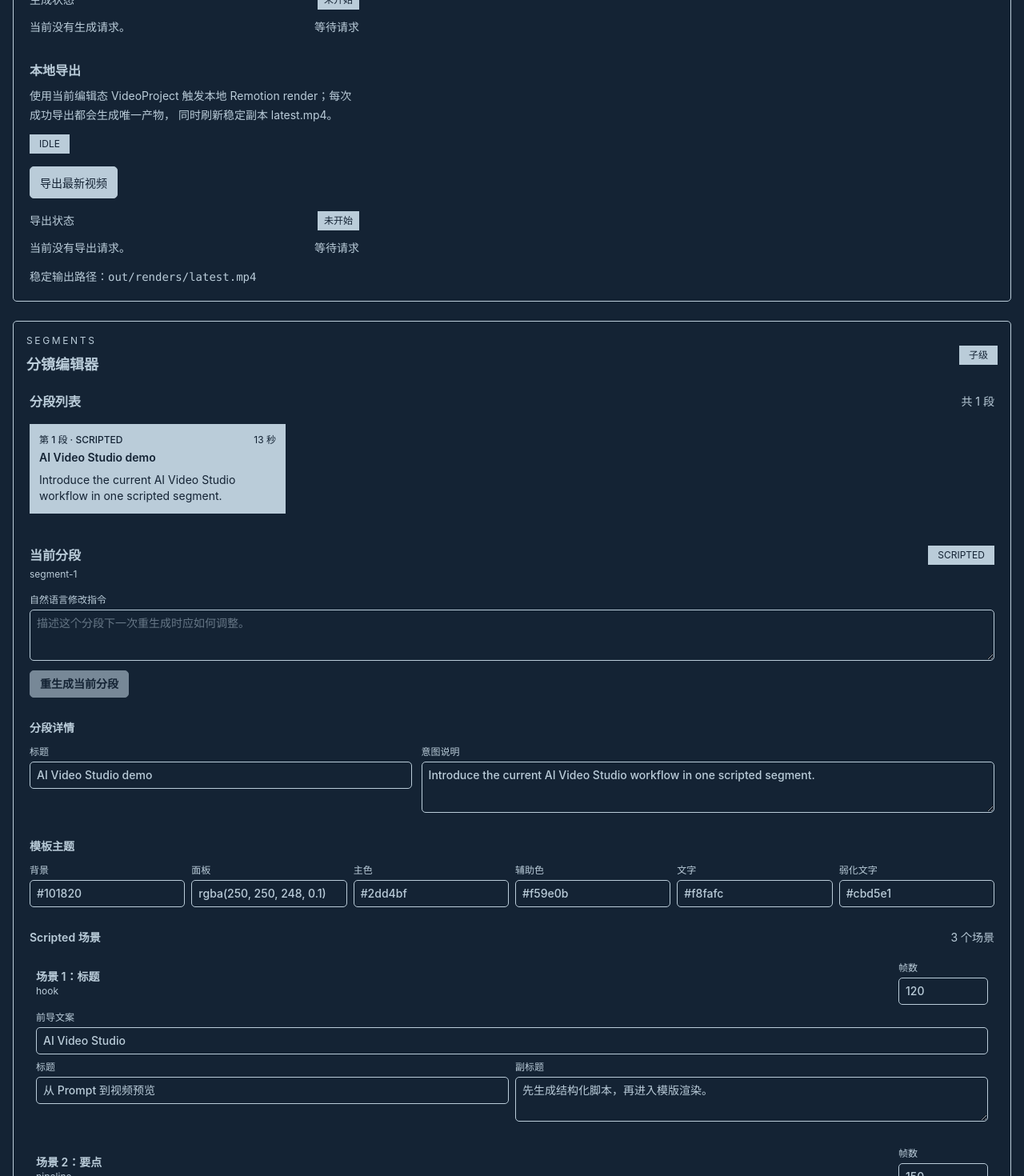
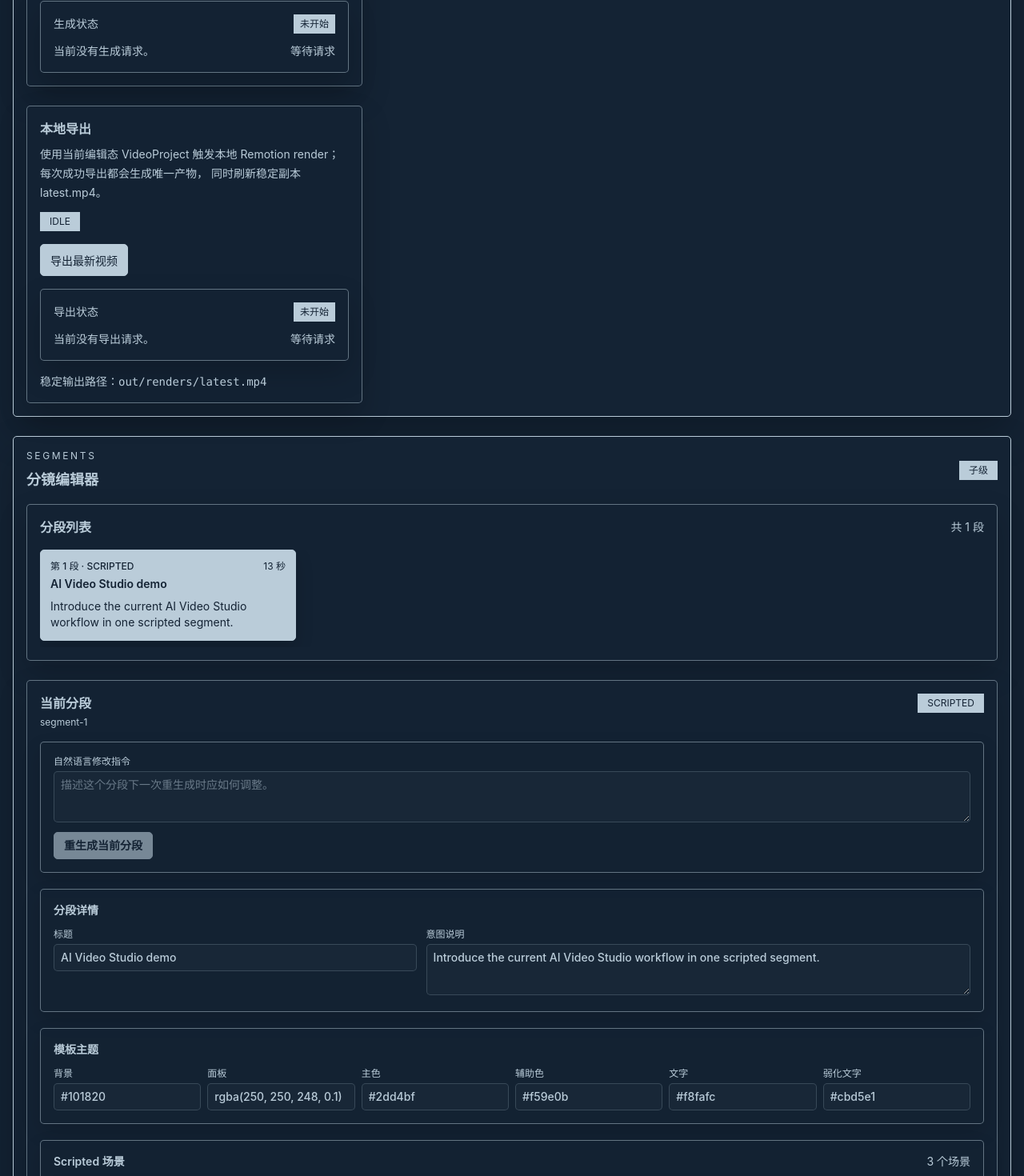
Before and after one commit to agenticnoob/ai-video-studio, a Next.js app: page / in a window 1280 px wide. Shown: the part 560-2030 px from the top of the page at 80% size. Built offline with nearby package versions, Linux system fonts and the light colour scheme; what @remotion/paths, @remotion/shapes would draw is missing.

Commit message:
Refine workspace card hierarchy

```diff
--- a/src/app/page.tsx
+++ b/src/app/page.tsx
@@ -6,6 +6,7 @@
 import { ProjectSummary } from "../components/project/ProjectSummary";
 import { SegmentEditor } from "../components/project/SegmentEditor";
 import { SegmentList } from "../components/project/SegmentList";
+import { Card } from "../components/ui/Card";
 import { RenderControls } from "../components/ui/RenderControls";
 import { useProjectGeneration } from "../helpers/use-project-generation";
 import { useRendering } from "../helpers/use-rendering";
@@ -24,7 +25,7 @@
   return (
     <main className="mx-auto max-w-screen-2xl px-4 py-8 text-foreground">
       <div className="space-y-6">
-        <section className="rounded-geist border border-foreground bg-background p-4">
+        <Card as="section" tone="workspace">
           <div className="mb-4 flex flex-wrap items-center justify-between gap-3">
             <div>
               <div className="text-xs uppercase tracking-[0.22em]">VideoProject</div>
@@ -70,12 +71,12 @@
               <ProjectSummary project={generation.normalizedProject} />
             </div>
           </div>
-        </section>
+        </Card>
 
-        <section
-          className={`rounded-geist border border-foreground bg-background p-4 ${
-            isRendering ? "pointer-events-none opacity-70" : ""
-          }`}
+        <Card
+          as="section"
+          className={isRendering ? "pointer-events-none opacity-70" : undefined}
+          tone="workspace"
         >
           <div className="mb-4 flex flex-wrap items-center justify-between gap-3">
             <div>
@@ -101,7 +102,7 @@
               onSegmentChange={generation.updateSegment}
             />
           </div>
-        </section>
+        </Card>
       </div>
     </main>
   );
--- a/src/components/project/GenerationPanel.tsx
+++ b/src/components/project/GenerationPanel.tsx
@@ -6,6 +6,7 @@
   VoiceCloneSettings,
 } from "../../helpers/use-project-generation";
 import { useTaskProgress } from "../../helpers/use-task-progress";
+import { Card } from "../ui/Card";
 import { ActivityProgress } from "../ui/ActivityProgress";
 
 type GenerationPanelProps = {
@@ -27,9 +28,7 @@
 };
 
 const inputClassName =
-  "mt-2 w-full rounded-geist border border-unfocused-border-color bg-background px-3 py-2 text-sm outline-none focus:border-focused-border-color";
-
-const sectionClassName = "bg-background p-1";
+  "mt-2 w-full rounded-geist border border-field-border-color bg-field-surface-color px-3 py-2 text-sm outline-none transition-colors focus:border-field-focus-border-color";
 
 export const GenerationPanel: FC<GenerationPanelProps> = ({
   brief,
@@ -54,7 +53,7 @@
   );
 
   return (
-    <section className={sectionClassName}>
+    <Card as="section" tone="panel">
       <div className="text-xs uppercase tracking-[0.22em] text-foreground">AI Video Studio</div>
       <h1 className="mt-3 text-2xl font-bold text-foreground">分段优先工作台</h1>
       <p className="mt-3 text-sm leading-6 text-foreground">
@@ -122,7 +121,7 @@
                 参考音频
                 <input
                   accept=".wav,.mp3,.m4a,.aac,audio/wav,audio/mpeg,audio/mp3,audio/m4a,audio/aac"
-                  className={`${inputClassName} file:mr-3 file:rounded-geist file:border-0 file:bg-foreground file:px-3 file:py-1.5 file:text-sm file:font-semibold file:text-background`}
+                  className={`${inputClassName} file:mr-3 file:rounded-geist file:border file:border-panel-border-color file:bg-foreground file:px-3 file:py-1.5 file:text-sm file:font-semibold file:text-background`}
                   disabled={disabled || isUploadingVoiceReference}
                   type="file"
                   onChange={(event) => {
@@ -206,6 +205,6 @@
       </div>
 
       {error ? <div className="mt-4 text-sm font-medium text-foreground">{error}</div> : null}
-    </section>
+    </Card>
   );
 };
--- a/src/components/project/PreviewPanel.tsx
+++ b/src/components/project/PreviewPanel.tsx
@@ -3,6 +3,7 @@
 
 import type { VideoProject } from "../../lib/project-schema";
 import { ProjectVideo } from "../../remotion/ProjectVideo/ProjectVideo";
+import { Card } from "../ui/Card";
 
 type PreviewPanelProps = {
   durationInFrames: number;
@@ -11,7 +12,7 @@
 
 export const PreviewPanel: FC<PreviewPanelProps> = ({ durationInFrames, project }) => {
   return (
-    <section className="overflow-hidden bg-background">
+    <Card as="section" className="overflow-hidden" tone="panel">
       <Player
         acknowledgeRemotionLicense
         component={ProjectVideo}
@@ -24,6 +25,6 @@
         loop
         style={{ width: "100%" }}
       />
-    </section>
+    </Card>
   );
 };
--- a/src/components/project/ProjectSummary.tsx
+++ b/src/components/project/ProjectSummary.tsx
@@ -2,6 +2,7 @@
 
 import { getProjectDuration, type VideoProject } from "../../lib/project-schema";
 import { getTemplateLabel } from "../../lib/template-registry";
+import { Card } from "../ui/Card";
 
 type ProjectSummaryProps = {
   project: VideoProject;
@@ -22,7 +23,7 @@
   const durationInFrames = getProjectDuration(project);
 
   return (
-    <section className="bg-background p-1">
+    <Card as="section" tone="panel">
       <div className="flex flex-wrap items-start justify-between gap-3">
         <div>
           <h2 className="text-base font-semibold text-foreground">{project.meta.title}</h2>
@@ -53,6 +54,6 @@
           <div className="mt-1 font-medium text-foreground">{formatTemplateSummary(project)}</div>
         </div>
       </div>
-    </section>
+    </Card>
   );
 };
--- a/src/components/project/SegmentEditor.tsx
+++ b/src/components/project/SegmentEditor.tsx
@@ -3,6 +3,7 @@
 import type { VideoSegment } from "../../lib/project-schema";
 import { getTemplateLabel } from "../../lib/template-registry";
 import { getTemplateEditor } from "../../templates/component-registry";
+import { Card } from "../ui/Card";
 
 type SegmentEditorProps = {
   isRegenerating: boolean;
@@ -14,7 +15,7 @@
 };
 
 const inputClassName =
-  "mt-1 w-full rounded-geist border border-unfocused-border-color bg-background px-2 py-1.5 text-sm outline-none focus:border-focused-border-color";
+  "mt-1 w-full rounded-geist border border-field-border-color bg-field-surface-color px-2 py-1.5 text-sm outline-none transition-colors focus:border-field-focus-border-color";
 
 const fieldClassName = "block text-xs font-medium text-foreground";
 
@@ -47,10 +48,10 @@
 }) => {
   if (!segment) {
     return (
-      <section className="bg-background p-1">
+      <Card as="section" tone="panel">
         <h2 className="text-base font-semibold text-foreground">当前分段</h2>
         <p className="mt-3 text-sm text-foreground">请选择一个分段后再编辑详情。</p>
-      </section>
+      </Card>
     );
   }
 
@@ -84,7 +85,7 @@
   };
 
   return (
-    <section className="bg-background p-1">
+    <Card as="section" tone="panel">
       <div className="flex flex-wrap items-start justify-between gap-3">
         <div>
           <h2 className="text-base font-semibold text-foreground">当前分段</h2>
@@ -95,7 +96,8 @@
         </div>
       </div>
 
-      <label className={`${fieldClassName} mt-4`}>
+      <Card className="mt-4" tone="nested">
+        <label className={fieldClassName}>
           自然语言修改指令
           <textarea
             className={`${inputClassName} min-h-16 resize-y`}
@@ -112,8 +114,9 @@
         >
           {isRegenerating ? "正在重生成分段..." : "重生成当前分段"}
         </button>
+      </Card>
 
-      <div className="mt-5 pt-2">
+      <Card className="mt-5" tone="nested">
         <h3 className="text-sm font-semibold text-foreground">分段详情</h3>
         <div className="mt-3 grid gap-3 lg:grid-cols-[minmax(220px,0.8fr)_minmax(260px,1.2fr)]">
           <label className={fieldClassName}>
@@ -135,9 +138,9 @@
             />
           </label>
         </div>
-      </div>
+      </Card>
 
-      <div className="mt-5 pt-2">
+      <Card className="mt-5" tone="nested">
         <h3 className="text-sm font-semibold text-foreground">模板主题</h3>
         <div className="mt-3 grid grid-cols-2 gap-2 md:grid-cols-3 xl:grid-cols-6">
           {(["background", "panel", "primary", "secondary", "text", "muted"] as const).map(
@@ -153,7 +156,7 @@
             ),
           )}
         </div>
-      </div>
+      </Card>
 
       <TemplateEditor
         inputClassName={inputClassName}
@@ -161,6 +164,6 @@
         segment={segment}
         onSegmentChange={onSegmentChange}
       />
-    </section>
+    </Card>
   );
 };
--- a/src/components/project/SegmentList.tsx
+++ b/src/components/project/SegmentList.tsx
@@ -4,6 +4,7 @@
 
 import { getSegmentDuration, type VideoProject } from "../../lib/project-schema";
 import { getTemplateLabel } from "../../lib/template-registry";
+import { Card, CardButton } from "../ui/Card";
 
 type SegmentListProps = {
   project: VideoProject;
@@ -53,7 +54,7 @@
   };
 
   return (
-    <section className="bg-background p-1">
+    <Card as="section" tone="panel">
       <div className="flex flex-wrap items-center justify-between gap-3">
         <h2 className="text-base font-semibold text-foreground">分段列表</h2>
         <div className="text-sm text-foreground">共 {project.segments.length} 段</div>
@@ -70,13 +71,10 @@
           const isSelected = segment.id === selectedSegmentId;
 
           return (
-            <button
+            <CardButton
+              selected={isSelected}
               key={segment.id}
-              className={`min-w-[260px] max-w-[320px] p-3 text-left transition sm:min-w-[300px] ${
-                isSelected
-                  ? "bg-foreground text-background"
-                  : "bg-background text-foreground hover:bg-foreground hover:text-background"
-              }`}
+              className="min-w-[260px] max-w-[320px] text-left transition hover:border-foreground hover:bg-foreground hover:text-background sm:min-w-[300px]"
               onPointerUp={(event) => {
                 const deltaX = Math.abs(event.clientX - dragStateRef.current.startX);
 
@@ -89,7 +87,6 @@
                   onSelectSegment(segment.id);
                 }
               }}
-              type="button"
             >
               <div className="flex items-start justify-between gap-3">
                 <div>
@@ -111,10 +108,10 @@
                 </div>
               </div>
               <p className="mt-2 line-clamp-2 text-sm leading-5">{segment.intent}</p>
-            </button>
+            </CardButton>
           );
         })}
       </div>
-    </section>
+    </Card>
   );
 };
--- a/src/components/ui/ActivityProgress.tsx
+++ b/src/components/ui/ActivityProgress.tsx
@@ -1,5 +1,6 @@
 import { useEffect, useMemo, useState, type FC } from "react";
 import type { TaskProgress } from "../../lib/task-progress";
+import { Card } from "./Card";
 
 type ActivityProgressProps = {
   detail: string;
@@ -64,7 +65,7 @@
   }, [finishedAt, now, startedAt]);
 
   return (
-    <div className="bg-background text-foreground">
+    <Card className="text-foreground" tone="panel">
       <div className="flex flex-wrap items-center justify-between gap-3 text-sm font-medium">
         <span>{status === "idle" ? idleLabel : label}</span>
         <span className="bg-foreground px-2 py-1 text-xs uppercase text-background">
@@ -109,6 +110,6 @@
       {status === "running" ? (
         <div className="mt-3 text-xs leading-5">正在等待后台任务返回结果。</div>
       ) : null}
-    </div>
+    </Card>
   );
 };
--- /dev/null
+++ b/src/components/ui/Card.tsx
@@ -0,0 +1,49 @@
+import type { ButtonHTMLAttributes, FC, ReactNode } from "react";
+
+import { cn } from "../../lib/utils";
+
+type CardTone = "workspace" | "panel" | "nested" | "item" | "itemSelected";
+
+const cardToneClassNameMap: Record<CardTone, string> = {
+  workspace:
+    "rounded-geist border border-foreground bg-background p-4 shadow-[0_20px_48px_rgba(0,0,0,0.22)]",
+  panel:
+    "rounded-geist border border-panel-border-color bg-panel-surface-color p-4 shadow-[0_16px_36px_rgba(0,0,0,0.18)]",
+  nested:
+    "rounded-geist border border-panel-border-color bg-background/40 p-4 shadow-[0_10px_24px_rgba(0,0,0,0.14)]",
+  item: "rounded-geist border border-panel-border-color bg-background p-3 text-foreground shadow-[0_8px_18px_rgba(0,0,0,0.12)]",
+  itemSelected:
+    "rounded-geist border border-foreground bg-foreground p-3 text-background shadow-[0_10px_22px_rgba(0,0,0,0.16)]",
+};
+
+export const getCardClassName = (tone: CardTone, className?: string) =>
+  cn(cardToneClassNameMap[tone], className);
+
+export const Card: FC<{
+  as?: "div" | "section";
+  children: ReactNode;
+  className?: string;
+  tone?: Exclude<CardTone, "itemSelected">;
+}> = ({ as = "div", children, className, tone = "panel" }) => {
+  const Component = as;
+
+  return <Component className={getCardClassName(tone, className)}>{children}</Component>;
+};
+
+export const CardButton: FC<
+  ButtonHTMLAttributes<HTMLButtonElement> & {
+    children: ReactNode;
+    className?: string;
+    selected?: boolean;
+  }
+> = ({ children, className, selected = false, type = "button", ...props }) => {
+  return (
+    <button
+      className={getCardClassName(selected ? "itemSelected" : "item", className)}
+      type={type}
+      {...props}
+    >
+      {children}
+    </button>
+  );
+};
--- a/src/components/ui/RenderControls.tsx
+++ b/src/components/ui/RenderControls.tsx
@@ -3,6 +3,7 @@
 import type { State } from "../../helpers/use-rendering";
 import { ActivityProgress } from "./ActivityProgress";
 import { Button } from "./Button";
+import { Card } from "./Card";
 
 const formatSize = (sizeInBytes: number): string => {
   return `${(sizeInBytes / (1024 * 1024)).toFixed(2)} MB`;
@@ -21,7 +22,7 @@
   );
 
   return (
-    <section className="bg-background p-1">
+    <Card as="section" tone="panel">
       <div className="flex flex-wrap items-start justify-between gap-3">
         <div>
           <h2 className="text-base font-semibold text-foreground">本地导出</h2>
@@ -114,6 +115,6 @@
           </div>
         </div>
       ) : null}
-    </section>
+    </Card>
   );
 };
--- a/src/templates/scripted/editor.tsx
+++ b/src/templates/scripted/editor.tsx
@@ -1,5 +1,6 @@
 import type { FC } from "react";
 
+import { Card } from "../../components/ui/Card";
 import type { VideoScene } from "../../lib/video-schema";
 import type { TemplateEditorProps } from "../editor-types";
 import type { ScriptedSegment } from "./schema";
@@ -33,7 +34,7 @@
   const fieldClassName = "block text-xs font-medium text-foreground";
 
   return (
-    <div className="mt-5 pt-2">
+    <Card className="mt-5" tone="nested">
       <div className="flex flex-wrap items-center justify-between gap-3">
         <h3 className="text-sm font-semibold text-foreground">Scripted 场景</h3>
         <div className="text-sm text-foreground">{segment.implementation.scenes.length} 个场景</div>
@@ -41,7 +42,7 @@
 
       <div className="mt-3 space-y-3">
         {segment.implementation.scenes.map((scene, index) => (
-          <div key={scene.id} className="p-2">
+          <Card key={scene.id} className="p-3" tone="item">
             <div className="flex flex-wrap items-center justify-between gap-3">
               <div>
                 <div className="text-sm font-semibold text-foreground">
@@ -193,9 +194,9 @@
                 </label>
               </div>
             ) : null}
-          </div>
+          </Card>
         ))}
       </div>
-    </div>
+    </Card>
   );
 };
--- a/src/templates/spotlight/editor.tsx
+++ b/src/templates/spotlight/editor.tsx
@@ -1,5 +1,6 @@
 import type { FC } from "react";
 
+import { Card } from "../../components/ui/Card";
 import type { TemplateEditorProps } from "../editor-types";
 import type { SpotlightSegment } from "./schema";
 
@@ -12,7 +13,7 @@
   const fieldClassName = "block text-xs font-medium text-foreground";
 
   return (
-    <div className="mt-5 pt-2">
+    <Card className="mt-5" tone="nested">
       <div className="flex flex-wrap items-center justify-between gap-3">
         <h3 className="text-sm font-semibold text-foreground">Spotlight 内容</h3>
         <label className="w-28 text-xs font-medium text-foreground">
@@ -111,6 +112,6 @@
           />
         </label>
       </div>
-    </div>
+    </Card>
   );
 };
--- a/styles/global.css
+++ b/styles/global.css
@@ -5,6 +5,11 @@
   --foreground: #baccd9;
   --unfocused-border-color: #baccd9;
   --focused-border-color: #baccd9;
+  --panel-border-color: rgb(186 204 217 / 0.48);
+  --field-border-color: rgb(186 204 217 / 0.2);
+  --field-focus-border-color: rgb(186 204 217 / 0.78);
+  --panel-surface-color: rgb(20 35 52 / 0.94);
+  --field-surface-color: rgb(186 204 217 / 0.03);
 
   --button-disabled-color: #142334;
   --disabled-text-color: #baccd9;
@@ -27,6 +32,11 @@
   --color-background: var(--background);
   --color-unfocused-border-color: var(--unfocused-border-color);
   --color-focused-border-color: var(--focused-border-color);
+  --color-panel-border-color: var(--panel-border-color);
+  --color-field-border-color: var(--field-border-color);
+  --color-field-focus-border-color: var(--field-focus-border-color);
+  --color-panel-surface-color: var(--panel-surface-color);
+  --color-field-surface-color: var(--field-surface-color);
   --color-button-disabled-color: var(--button-disabled-color);
   --color-disabled-text-color: var(--disabled-text-color);
   --color-geist-error: var(--geist-error);
```
Also changed, not shown: 2 other files (tests, documents, lock files or other folders). Lines whose indentation alone changed are shown as unchanged.
